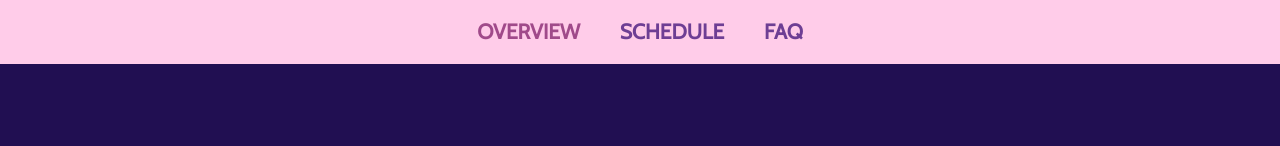
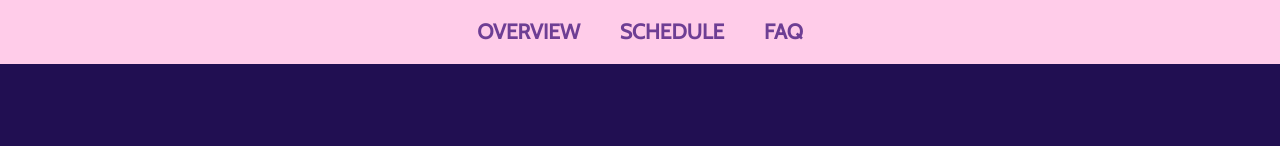
Before and after one commit to athenahacks/AthenaHacks2020, a React (Create React App) app: page / in a window 1280 px wide. Shown: the top 146 px of the page. Built offline with nearby package versions, Linux system fonts and the light colour scheme.

Commit message:
Switch to HashRouter for better gh pages compatibilitiy

```diff
--- a/src/App.js
+++ b/src/App.js
@@ -5,38 +5,38 @@ import Schedule from './Schedule/Schedule'
 import FAQ from './FAQ/FAQ'
 
 import {
-  BrowserRouter as Router,
+  HashRouter as Router,
   Switch,
   Route,
-  NavLink
+  Link
 } from 'react-router-dom'
 
 export default function App () {
   return (
-    <Router forceRefresh basename={process.env.PUBLIC_URL}>
+    <Router forceRefresh basename='/'>
       <div className='App-header'>
         {/* <img src={logo} className="App-logo" alt="logo" /> */}
-        <NavLink
+        <Link
           className='App-link'
           exact to='/'
           activeClassName='selected'
         >
           OVERVIEW
-        </NavLink>
-        <NavLink
+        </Link>
+        <Link
           className='App-link'
           exact to='/schedule'
           activeClassName='selected'
         >
           SCHEDULE
-        </NavLink>
-        <NavLink
+        </Link>
+        <Link
           className='App-link'
           to='/faq'
           activeClassName='selected'
         >
           FAQ
-        </NavLink>
+        </Link>
 
       </div>
       <Switch>
```
